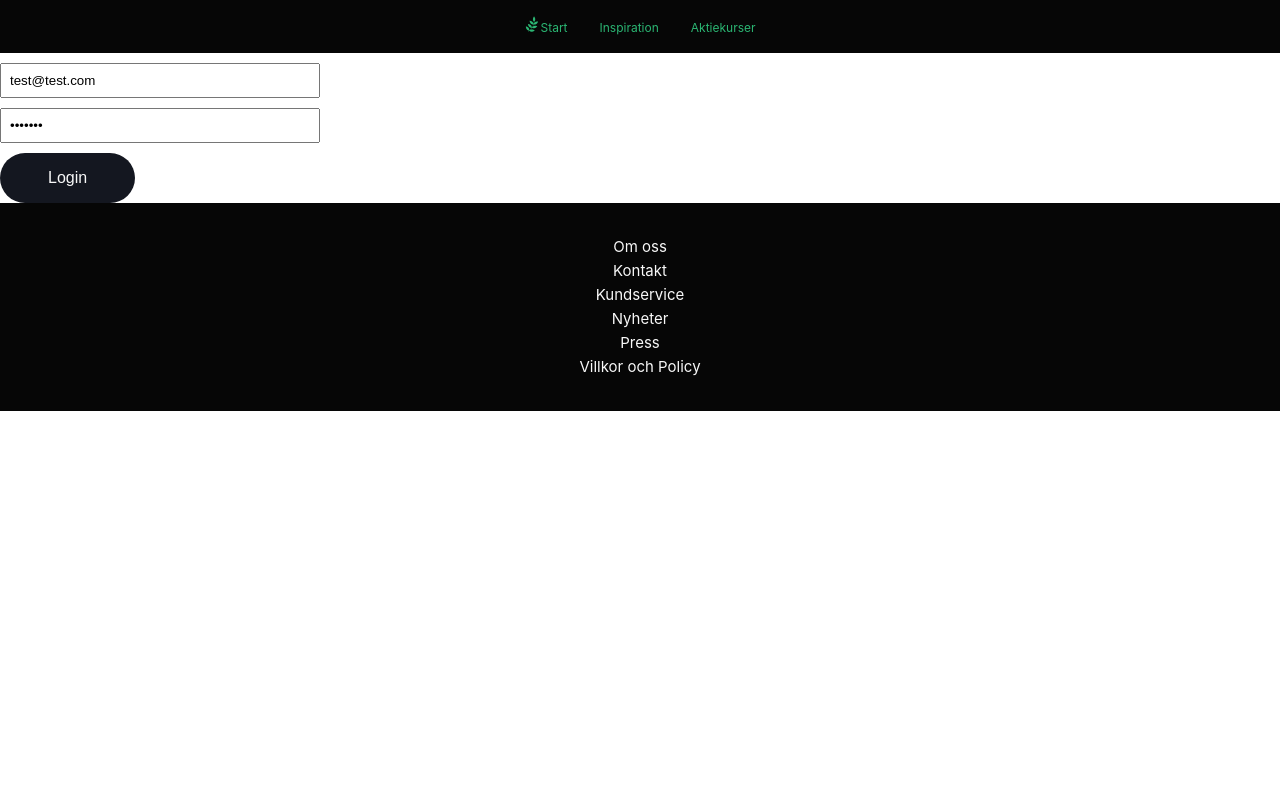
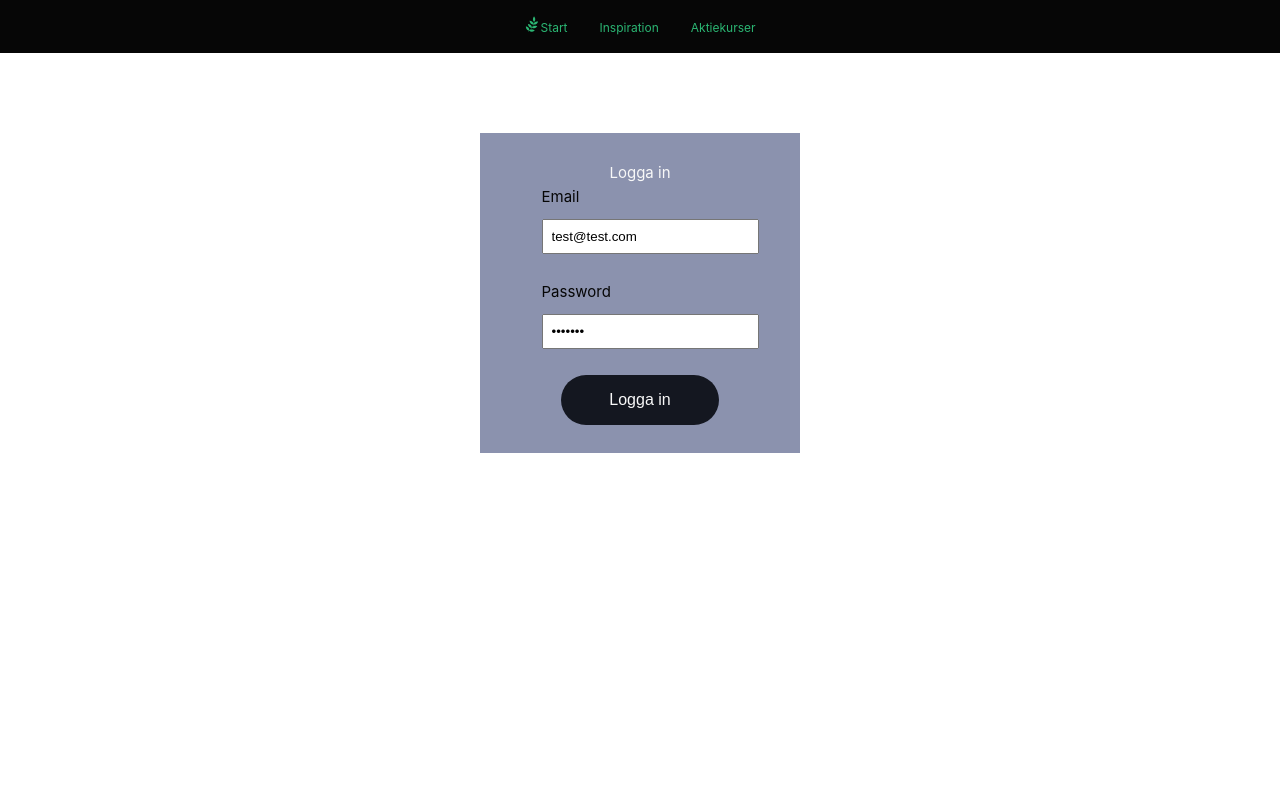
Before and after one commit to PaulinJulia/my-vue, a Vue app: page /login in a window 1280 px wide. Shown: the top 800 px of the page. Built offline with nearby package versions, Linux system fonts and the light colour scheme.

Commit message:
styling and small fix

```diff
--- a/src/components/CardItem.vue
+++ b/src/components/CardItem.vue
@@ -17,9 +17,9 @@ const getImageUrl = (imageName: string) => {
 <template>
   <div class="card-container">
     <div v-for="card in cards" :key="card.id" class="card-item">
-           <img class="image" :src="getImageUrl(card.image)" :alt="card.image" />
+      <img class="image" :src="getImageUrl(card.image)" :alt="card.image" />
       <p>{{ card.name }}</p>
-      <img>
+      <img />
     </div>
   </div>
 </template>
@@ -32,6 +32,11 @@ const getImageUrl = (imageName: string) => {
   justify-content: center;
   padding: 2rem 5rem;
 }
+.card-item:hover {
+  transform: scale(1.05);
+  box-shadow: 0 8px 12px rgba(0, 0, 0, 0.2);
+  cursor: pointer;
+}
 
 .card-item {
   margin: 1rem;
@@ -42,6 +47,7 @@ const getImageUrl = (imageName: string) => {
   box-shadow: 2px 2px 10px rgb(67, 66, 66);
   background-color: var(--color-background-grey);
   color: var(--color-black);
+  transition: transform 0.3s ease, box-shadow 0.3s ease;
 }
 
 .image {
--- a/src/components/Market.vue
+++ b/src/components/Market.vue
@@ -47,6 +47,9 @@ const handleGermany = () => {
   color: var(--color-black);
   font-size: 12px;
 }
+.market:hover {
+  transform: scale(1.05);
+}
 .flag {
   border-radius: 60%;
   width: 24px;
--- a/src/components/StockMarket.vue
+++ b/src/components/StockMarket.vue
@@ -1,5 +1,5 @@
 <script setup lang="ts">
-import { ref, onUnmounted, computed, watch } from "vue";
+import { ref, onUnmounted, computed, watch, onMounted } from "vue";
 import { useRouter } from "vue-router";
 import axios from "axios";
 const fmpApiKey = import.meta.env.VITE_APP_FMP_KEY as string;
@@ -59,12 +59,23 @@ const loadMoreItems = () => {
   visibleItems.value += 10;
 };
 
-const handleScroll = () => {
-  const bottomOfWindow =
-    window.innerHeight + window.scrollY >= document.body.offsetHeight - 100;
-  if (bottomOfWindow) {
-    loadMoreItems();
-  }
+let isScrolling = false;
+const handleScroll = (event: Event) => {
+  if (isScrolling) return;
+
+  isScrolling = true;
+  setTimeout(() => {
+    const container = event.target as HTMLElement;
+    const bottomOfContainer =
+      container.scrollTop + container.clientHeight >=
+      container.scrollHeight - 100;
+
+    if (bottomOfContainer) {
+      loadMoreItems();
+    }
+
+    isScrolling = false;
+  }, 200);
 };
 
 const fetchStockData = async () => {
@@ -78,42 +89,20 @@ const fetchStockData = async () => {
     const response = await axios.get(fmpApiUrl);
     //  console.log(response.data);
 
+    if (!Array.isArray(response.data)) {
+      console.error("Invalid data format from API");
+      return;
+    }
+
     response.data.forEach((item: StockData) => {
-      data.value.push({
-        avgVolume: item.avgVolume,
-        change: item.change,
-        changesPercentage: item.change,
-        dayHigh: item.dayHigh,
-        dayLow: item.dayLow,
-        earningsAnnouncement: item.earningsAnnouncement,
-        eps: item.eps,
-        exchange: item.exchange,
-        marketCap: item.marketCap,
-        name: item.name,
-        open: item.open,
-        pe: item.pe,
-        previousClose: item.previousClose,
-        price: item.price,
-        priceAvg50: item.priceAvg50,
-        priceAvg200: item.priceAvg200,
-        sharesOutstanding: item.sharesOutstanding,
-        symbol: item.symbol,
-        timestamp: item.timestamp,
-        volume: item.volume,
-        yearHigh: item.yearHigh,
-        yearLow: item.yearLow,
-      });
+      data.value.push(item);
     });
-    window.addEventListener("scroll", handleScroll);
-    //  console.log(data);
   } catch (error) {
     console.error("Error fetching stock data:", error);
   }
 };
-fetchStockData();
-
-onUnmounted(() => {
-  window.removeEventListener("scroll", handleScroll);
+onMounted(() => {
+  fetchStockData();
 });
 
 watch(
@@ -136,12 +125,8 @@ watch(
       placeholder="Namn"
       class="search-input"
     />
-    <select class="list">
-      <option>Lista</option>
-      <option>OMXS30</option>
-    </select>
   </div>
-  <div class="container">
+  <div>
     <div class="title-wrapper">
       <p class="title-market" v-if="selectedMarket === 'JPX'">Japan(JPX)</p>
       <p class="title-market" v-else-if="selectedMarket === 'NASDAQ'">
@@ -150,13 +135,13 @@ watch(
       <p class="title-market" v-else-if="selectedMarket === 'XETRA'">
         Tyskland(XETRA)
       </p>
-      <p class="title-market" v-else>Sverige</p>
+      <p class="title-market" v-else>Sverige(OMX)</p>
       <p class="title">Pris/Vinstkrona</p>
       <p class="title">Pris</p>
       <p class="title">Årshögst</p>
       <p class="title">Årslägst</p>
     </div>
-    <div v-if="searched.length">
+    <div v-if="searched.length" class="scroll-container" @scroll="handleScroll">
       <ul
         v-for="(item, index) in searched.slice(0, visibleItems)"
         :key="index"
@@ -201,8 +186,10 @@ watch(
 .list:focus {
   outline: none;
 }
-.container {
+.scroll-container {
   margin: 0 2rem 5rem 2rem;
+  height: 900px;
+  overflow-y: auto;
 }
 .title-wrapper {
   display: flex;
@@ -229,6 +216,10 @@ watch(
   width: 200px;
   /* flex: 1; */
 }
+.item-name:hover {
+  cursor: pointer;
+  color: var(--text-color-mint);
+}
 .stock-wrapper > li {
   padding: 0.5rem;
   text-align: right;
--- a/src/views/LoginView.vue
+++ b/src/views/LoginView.vue
@@ -33,16 +33,49 @@ const handleLogin = async () => {
 </script>
 
 <template>
-  <div>
-    <form @submit.prevent="handleLogin">
-      <input type="email" v-model="email" placeholder="Email" />
-      <input type="password" v-model="password" placeholder="Password" />
-      <button type="submit">Login</button>
-    </form>
-  </div>
+  <main class="container">
+    <div class="login-container">
+      <form @submit.prevent="handleLogin" class="login-form">
+        <p>Logga in</p>
+        <div class="form-group">
+          <label for="email">Email</label>
+          <input type="email" v-model="email" placeholder="Email" />
+        </div>
+        <div class="form-group">
+          <label for="password">Password</label>
+          <input type="password" v-model="password" placeholder="Password" />
+        </div>
+        <button type="submit" class="login-button">Logga in</button>
+      </form>
+    </div>
+  </main>
 </template>
 
 <style scoped>
+.container {
+  height: 100vh;
+}
+.login-container {
+  display: flex;
+  justify-content: center;
+}
+.login-form {
+  display: flex;
+  flex-direction: column;
+  align-items: center;
+  justify-content: center;
+  margin: 5rem;
+  background-color: var(--color-grey);
+  width: 20rem;
+  height: 20rem;
+}
+.form-group {
+  display: flex;
+  flex-direction: column;
+  align-items: flex-start;
+  margin-bottom: 1rem;
+  max-width: 300px;
+}
 input {
   display: block;
   margin: 10px 0;
@@ -50,4 +83,7 @@ input {
   width: 100%;
   max-width: 300px;
 }
+label {
+  color: var(--color-black);
+}
 </style>
--- a/src/views/StockPriceView.vue
+++ b/src/views/StockPriceView.vue
@@ -14,4 +14,7 @@ import Market from "../components/Market.vue";
   margin: 0;
   color: var(--color-black);
 }
+h1 {
+  padding-left: 1rem;
+}
 </style>
--- a/src/views/UserView.vue
+++ b/src/views/UserView.vue
@@ -1,11 +1,25 @@
 <script setup lang="ts"></script>
 
 <template>
-  <h1 class="title">Välkommen!</h1>
+  <div class="wrapper">
+    <h1 class="title">Välkommen!</h1>
+    <p class="content">Din personliga sida</p>
+  </div>
 </template>
 
 <style scoped>
+.wrapper {
+  display: flex;
+  flex-direction: column;
+  justify-content: center;
+  align-items: center;
+  padding: 2rem;
+}
 .title {
   color: var(--text-color-mint);
 }
+.content {
+  height: 100vh;
+  color: var(--text-color-mint);
+}
 </style>
```
